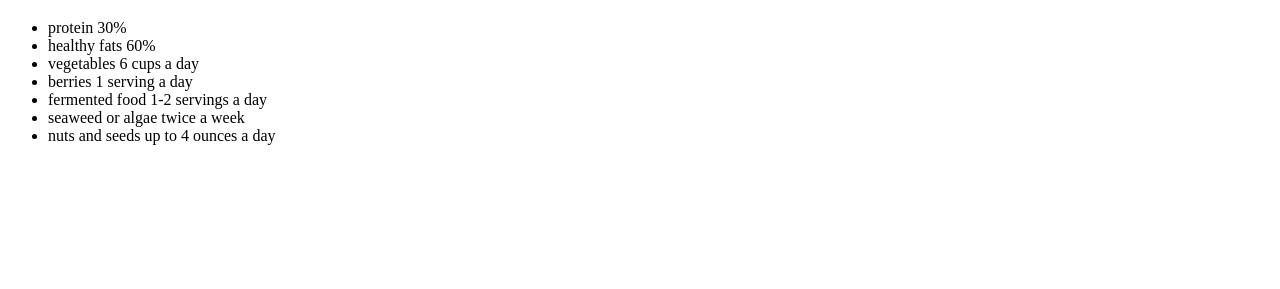
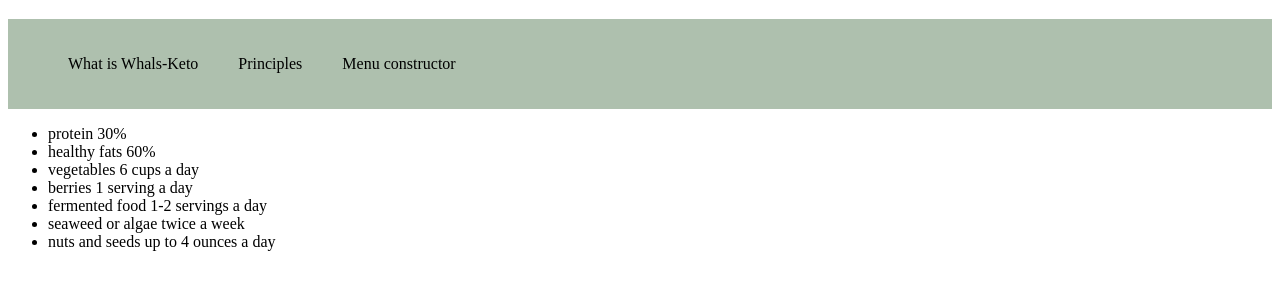
Before and after one commit to possiblymaybee/Keto-Wahls_Meal_Planner, a plain HTML site: page index.html in a window 1280 px wide. Shown: the part 61-350 px from the top of the page. Drawn offline with Linux system fonts and the light colour scheme.

Commit message:
added nav and css

```diff
--- a/index.html
+++ b/index.html
@@ -1,10 +1,18 @@
 <!DOCTYPE html>
 <html>
     <head>
+        <link rel="stylesheet" href="styles.css">
         <title>Keto-Wahls Meal Planner</title>
     </head>
     <body>
         <h1>What To Eat in a Week</h1>
+        <nav>
+            <ul class="nav">
+                <li class="nav-item">What is Whals-Keto</li>
+                <li class="nav-item">Principles</li>
+                <li class="nav-item">Menu constructor</li>
+            </ul>
+        </nav>
         <ul>
             <li>protein 30%</li>
             <li>healthy fats 60%</li>
--- /dev/null
+++ b/styles.css
@@ -0,0 +1,17 @@
+nav {
+    background-color: rgb(174, 192, 174);
+    display: flex;
+    justify-content: space-between;
+    align-items: center;
+}
+
+.nav-item {
+    list-style-type: none;
+    padding: 20px;
+}
+
+.nav{
+    display: flex;
+    justify-content: space-between;
+    align-items: center;
+}
```
